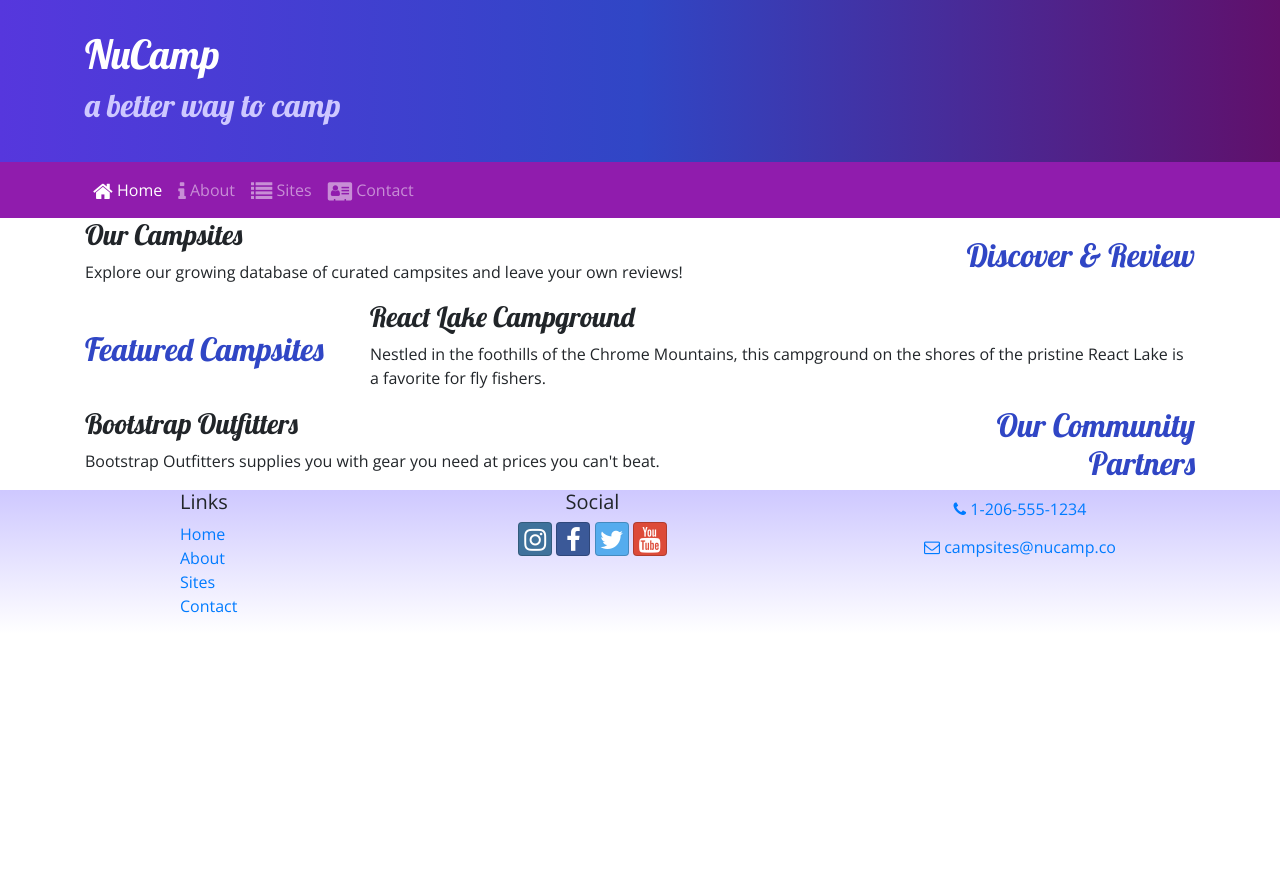
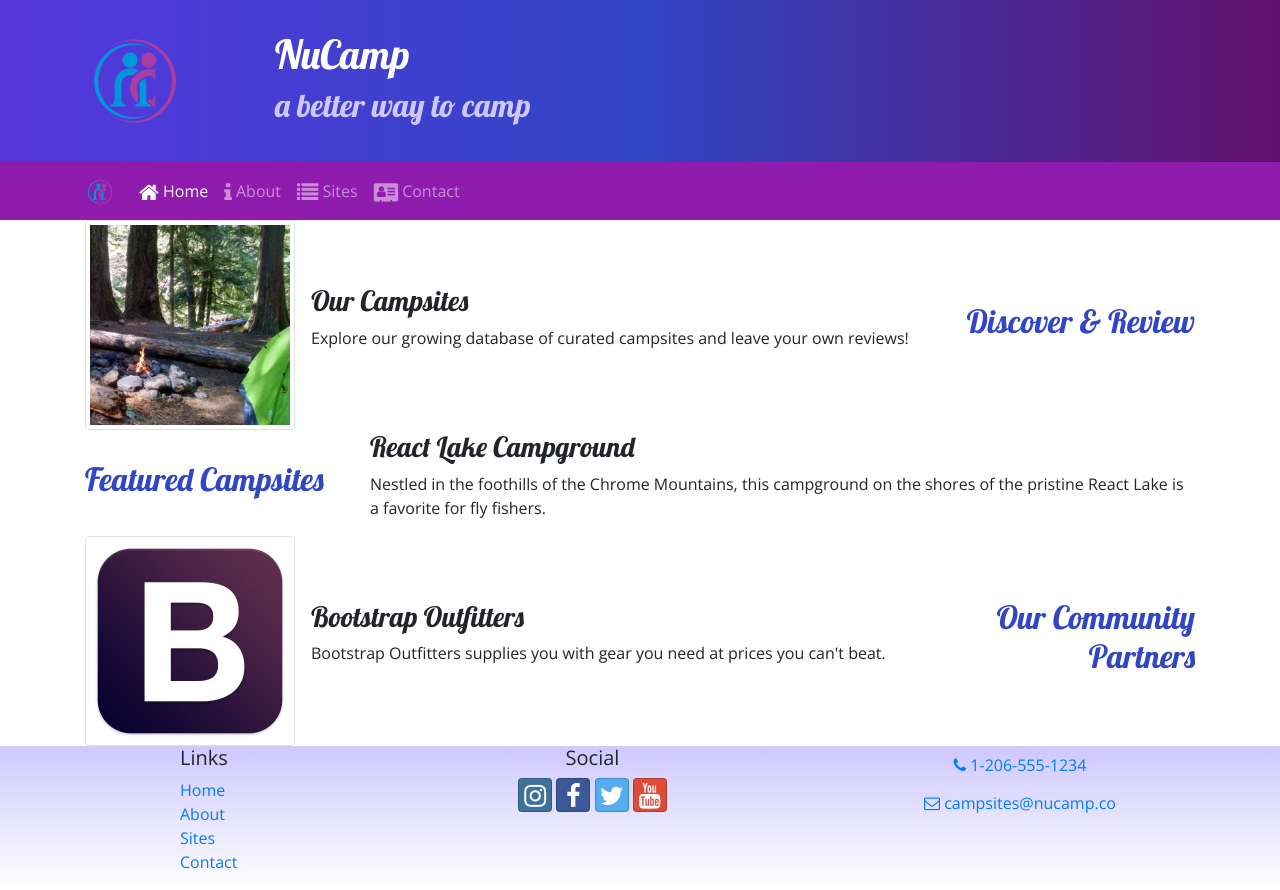
Before and after one commit to innovationext/bootstrapclass, a website: page index.html in a window 1280 px wide. Before the commit the page ends 800 px from the top, so only its background shows below. Drawn offline with nearby package versions, Linux system fonts and the light colour scheme.

Commit message:
Images and Media

```diff
--- a/index.html
+++ b/index.html
@@ -27,6 +27,9 @@
     <header class="jumbotron jumbotron-fluid">
         <div class="container">
             <div class="row">
+                <div class="col-4 col-sm-3 col-md-2 align-self-center">
+                    <img src="img/logo.png" class="img-fluid" />
+                 </div>
                 <div class="col">
                     <h1>NuCamp</h1>
                     <h2>a better way to camp</h2>
@@ -37,6 +40,7 @@
 
     <nav class="navbar navbar-expand-sm navbar-dark sticky-top">
         <div class="container">
+            <a class="navbar-brand" href="#"><img src="img/logo.png" height="30" width="30" /></a>
             <button class="navbar-toggler ml-auto" type="button" data-toggle="collapse" data-target="#nucampNavbar">
                     <span class="navbar-toggler-icon"></span>
             </button>
@@ -57,8 +61,13 @@
                 <h2 class="text-sm-right">Discover & Review</h2>
             </div>
             <div class="col">
-                <h3>Our Campsites</h3>
-                <p class="d-none and d-sm-block">Explore our growing database of curated campsites and leave your own reviews!</p>
+                <div class="media">
+                    <img class="d-flex mr-3 img-thumbnail" src="img/breadcrumb-trail-thumb.jpg" alt="Breadcrumb Trail" />
+                    <div class="media-body align-self-center">
+                        <h3>Our Campsites</h3>
+                        <p class="d-none d-sm-block">Explore our growing database of curated campsites and leave your own reviews!</p>
+                    </div>
+                </div>
             </div>
         </div>
     </div>
@@ -81,8 +90,13 @@
                 <h2 class="text-sm-right">Our Community Partners</h2>
             </div>
             <div class="col">
-                <h3>Bootstrap Outfitters</h3>
-                <p class="d-none and d-sm-block">Bootstrap Outfitters supplies you with gear you need at prices you can't beat.</p>
+                <div class="media">
+                    <img class="d-flex mr-3 img-thumbnail " src="img/bootstrap-thumb.png" alt="Bootstrap Outfitters">
+                    <div class="media-body align-self-center">
+                        <h3>Bootstrap Outfitters</h3>
+        				<p class="d-none d-sm-block">Bootstrap Outfitters supplies you with gear you need at prices you can't beat.</p>
+                    </div>
+                </div>
             </div>
         </div>
     </div>
```
Also changed, not shown: aboutus.html (+4 -0 lines), contactus.html (+4 -0 lines), img/bootstrap-thumb.png (added), img/breadcrumb-trail-thumb.jpg (added), img/breadcrumb-trail.jpg (added), img/chrome-river-thumb.jpg (added), img/chrome-river.jpg (added), img/logo.png (added), img/react-lake-thumb.jpg (added), img/react-lake.jpg (added).
